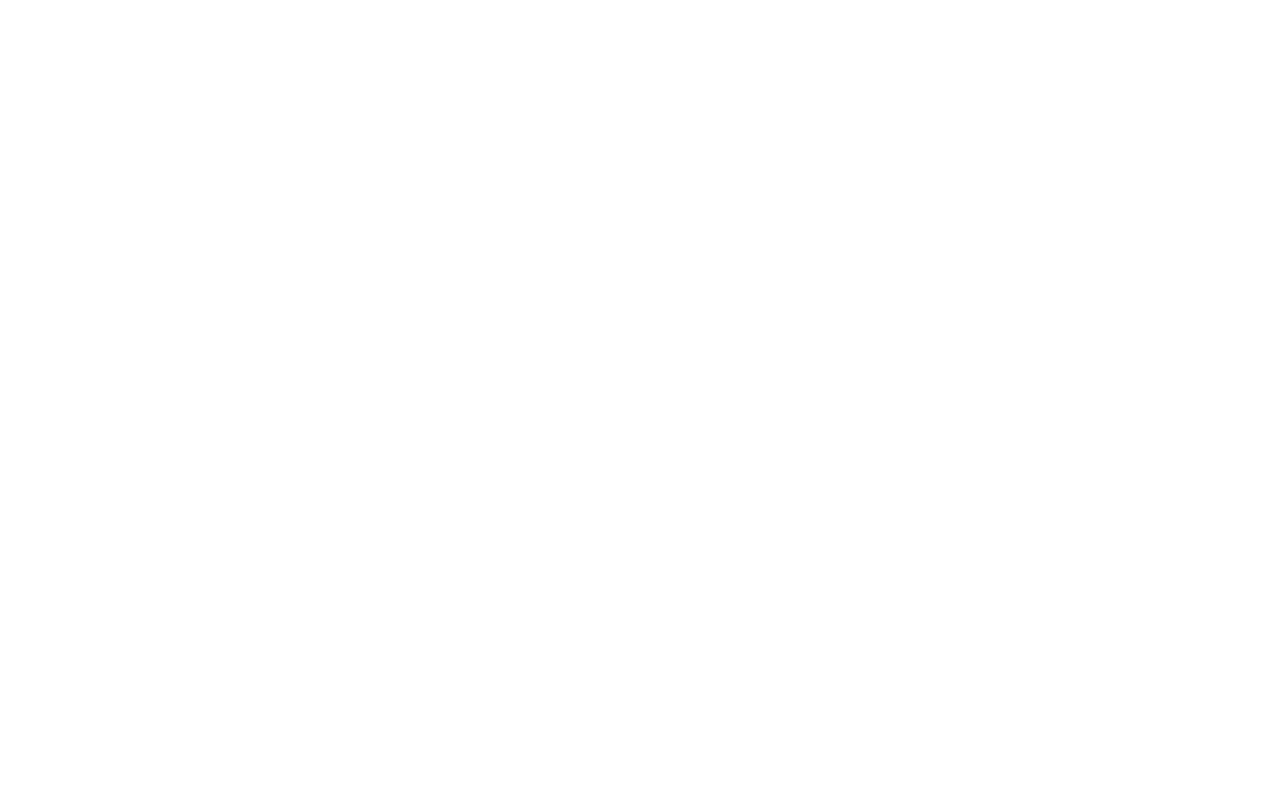
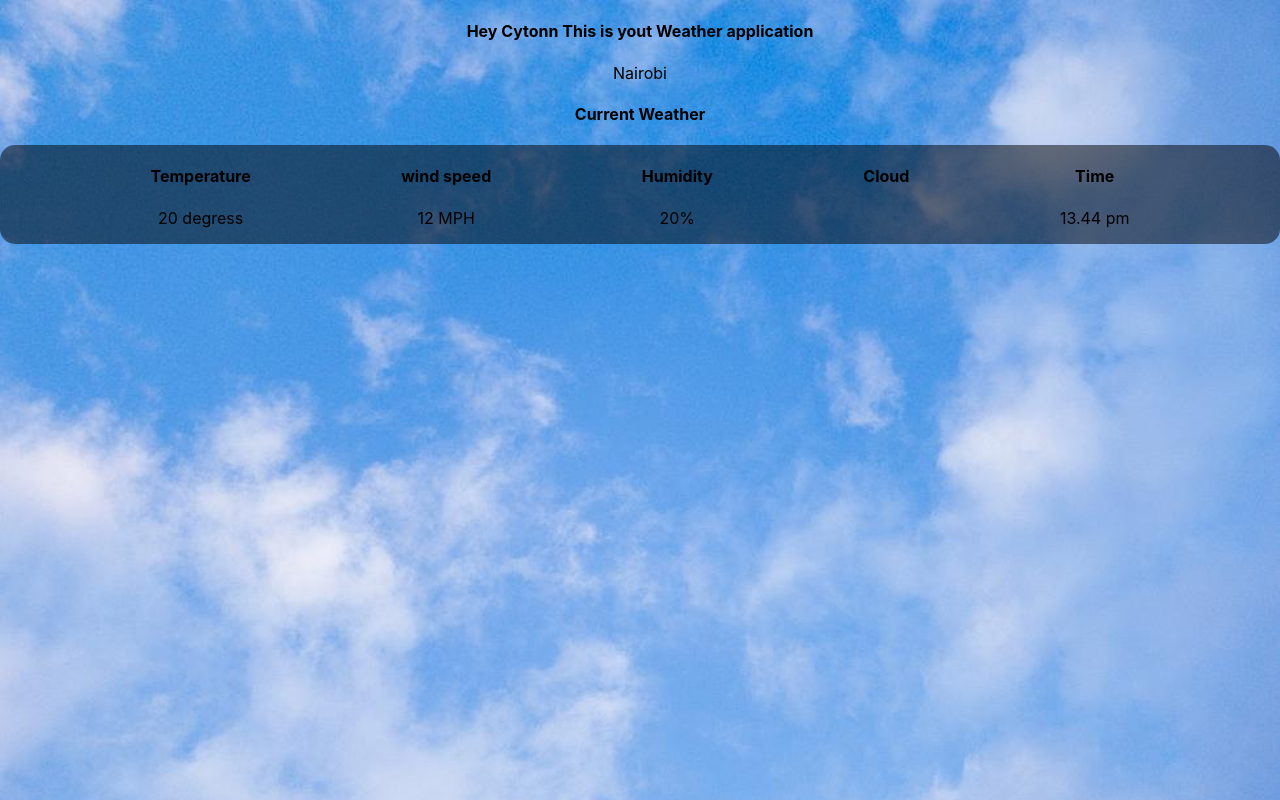
Before and after one commit to melodytowett/weatherForecast, a React (Create React App) app: page / in a window 1280 px wide. Built offline with nearby package versions, Linux system fonts and the light colour scheme.

Commit message:
strated with styling my page

```diff
--- a/package.json
+++ b/package.json
@@ -6,6 +6,7 @@
     "@testing-library/jest-dom": "^5.16.4",
     "@testing-library/react": "^13.3.0",
     "@testing-library/user-event": "^13.5.0",
+    "axios": "^0.27.2",
     "react": "^18.2.0",
     "react-dom": "^18.2.0",
     "react-scripts": "5.0.1",
--- a/src/App.js
+++ b/src/App.js
@@ -1,10 +1,42 @@
-
 import './App.css';
-
+import axios from 'axios';
+import {useState} from 'react'
 function App() {
+  // const url = "https://api.open-meteo.com/v1/forecast?latitude=52.52&longitude=13.41&hourly=temperature_2m"
   return (
     <div className="App">
-
+  <h4>Hey Cytonn This is yout Weather application</h4>
+  <div className='Container'>
+    <div className='row'>
+      <div className='loc'>
+        <p>Nairobi</p>
+      </div>
+      <div className='current'>
+        <h4>Current Weather</h4>
+      </div>
+      </div>
+      <div className='bottom'>
+      <div className='temp'>
+        <h4>Temperature</h4>
+        <p>20 degress</p>
+      </div>
+      <div className='wind'>
+        <h4>wind speed</h4>
+        <p>12 MPH</p>
+      </div>
+      <div className='humidity'>
+        <h4>Humidity</h4>
+        <p>20%</p>
+      </div>
+      <div className='cloud'>
+        <h4>Cloud</h4>
+      </div>
+      <div className='hours'>
+        <h4>Time</h4>
+        <p>13.44 pm</p>
+      </div>
+      </div>
+  </div>
     </div>
   );
 }
--- a/src/index.css
+++ b/src/index.css
@@ -5,7 +5,32 @@
     sans-serif;
   -webkit-font-smoothing: antialiased;
   -moz-osx-font-smoothing: grayscale;
+  background-color: skyblue;
+
+
 }
+.App{
+  background: url('/public/images/wet3.jpg');
+  background-repeat: no-repeat;
+  background-size: cover;
+  position: absolute;
+  width: 100%;
+  height: 100%;
+  top: 0;
+  left: 0;
+  z-index: -1;
+}
+.App .bottom{
+  display: flex;
+  justify-content: space-evenly;
+  text-align: center;
+  width: 100%;
+  margin: 1rem auto;
+  padding: 1 rem;
+  border-radius: 15px;
+  background-color:rgba(0,0,0,0.5);
+}
+
 
 code {
   font-family: source-code-pro, Menlo, Monaco, Consolas, 'Courier New',
```
Also changed, not shown: public/images/wet3.jpg (added), 1 other file (tests, documents, lock files or other folders).
